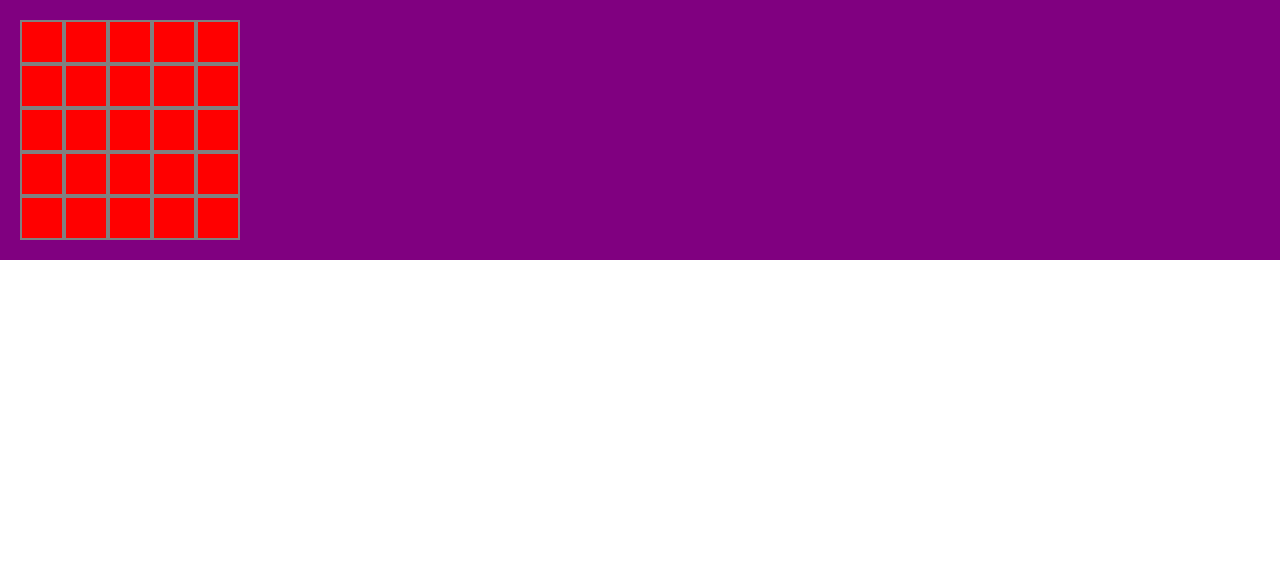
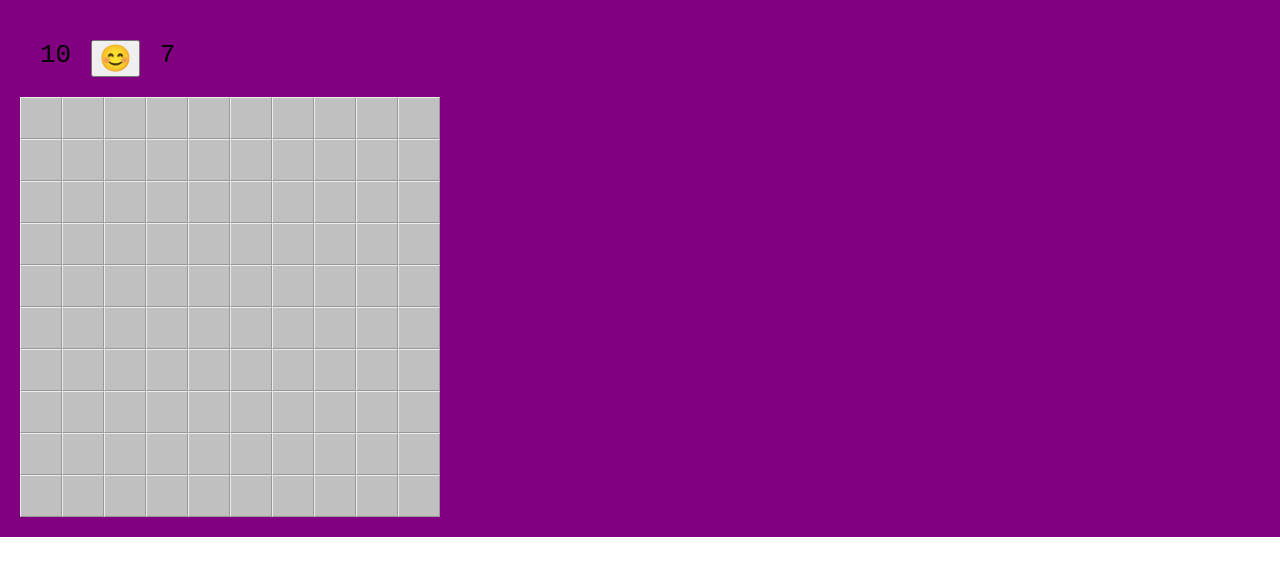
Before and after one commit to kirken93/minesweeper, a React (Create React App) app: page / in a window 1280 px wide. Shown: the top 576 px of the page. Built offline with nearby package versions, Linux system fonts and the light colour scheme.

Commit message:
Lots of work squashed into one commit since I finally got this setup on my laptop. Basically a lot works now, though there are still some TODOs and things to make configurable

```diff
--- a/package.json
+++ b/package.json
@@ -6,6 +6,7 @@
     "@testing-library/jest-dom": "^4.2.4",
     "@testing-library/react": "^9.5.0",
     "@testing-library/user-event": "^7.2.1",
+    "immutable": "^4.0.0-rc.12",
     "react": "^16.13.1",
     "react-dom": "^16.13.1",
     "react-scripts": "3.4.1"
--- a/src/App.css
+++ b/src/App.css
@@ -1,6 +1,20 @@
 .board {
   background-color: purple;
   padding: 20px;
+  font-family: monospace;
+  font-size: 14px;
+}
+
+.board .header {
+  font-size: 26px;;
+}
+
+.board .header div {
+  padding: 10px;
+}
+
+.board .header button {
+  font-size: 26px;
 }
 
 .board .row {
@@ -8,9 +22,34 @@
 }
 
 .board .row .square {
-  background-color: red;
-  border: 2px gray solid;
+  background-color: #c0c0c0;
+  border: 1px outset #ececec;
+  display: flex;
+  align-items: center;
+  justify-content: center;
+  font-size: 20px;
   height: 20px;
   width: 20px;
   padding: 10px;
 }
+
+.board .row .square.exposed {
+  border: 1px #A9A9A9 solid;
+}
+
+/* TODO add SASS...this would be much easier to nest */
+.board .row .square.blue {
+  color: blue;
+}
+
+.board .row .square.green {
+  color: green;
+}
+
+.board .row .square.red {
+  color: red;
+}
+
+.board .row .square.darkblue {
+  color: darkblue;
+}
--- a/src/App.js
+++ b/src/App.js
@@ -1,15 +1,22 @@
 import React from 'react';
-import logo from './logo.svg';
+import { useState, useReducer } from "react";
 import './App.css';
 import BoardModel from "./BoardModel.js";
 import Board from "./Board.jsx";
 
+// TODO make these configurable
+const height = 10;
+const width = 10;
+const numBombs = 10;
+const createNewBoard = () => { return new BoardModel({ height, width, numBombs }) };
+
 function App() {
-  const board = new BoardModel(5, 5, 10);
+  const [board, setBoard] = useState(createNewBoard());
+  const newGame = () => setBoard(createNewBoard());
 
   return (
     <div className="App">
-      <Board board={board} />
+      <Board board={board} setBoard={setBoard} newGame={newGame} />
     </div>
   );
 }
--- a/src/Board.jsx
+++ b/src/Board.jsx
@@ -1,41 +1,93 @@
 import React from "react";
-import { useState} from "react";
 import PropTypes from "prop-types";
 import BoardModel from "./BoardModel";
 import Square from "./Square.jsx";
 
 const Board = (props) => {
 
-  const [gameOver, setGameOver] = useState(false);
+  const { board } = props;
+  const [time, setTime] = React.useState(0);
 
-  const rows = props.board.squares.map((row, r) => {
+  const reset = () => {
+    setTime(0);
+  };
+
+  React.useEffect(() => {
+    if (board.getIsGameOver() && board.squares.flatMap(row => row).every(s => !s.isExposed))
+      return;
+
+    const intervalId = setInterval(() => {
+      setTime(time + 1);
+    }, 1000);
+
+    // clear interval on re-render to avoid memory leaks
+    return () => clearInterval(intervalId);
+  }, [time]);
+
+  const status = board.getGameStatus();
+  let statusRow = null;
+  if (status) {
+    statusRow = <div className="row">
+      <div>
+        {status}
+      </div>
+    </div>
+  }
+
+  const header = <div className="header">
+    <div className="row">
+      <div>{board.getBombsRemaining()}</div>
+      <div>
+        <button type="button" onClick={props.newGame}>
+          😊
+        </button>
+      </div>
+      <div>{time}</div>
+    </div>
+    {statusRow}
+  </div>
+
+  const rows = board.squares.map((row, r) => {
     const rowSquares = row.map((square, s) => {
+      const clickSquare = () => {
+        if (square.isExposed)
+          return;
 
-      const clickSquare = () => {
-        if (gameOver) {
+        let newBoard = board;
+        if (square.isBomb) {
+          newBoard = newBoard.set("squares", BoardModel.revealAll(newBoard.squares));
+        } else {
+          newBoard = newBoard.set("squares", BoardModel.reveal(newBoard.squares, square));
+        }
+        props.setBoard(newBoard);
+      };
+
+      const flagSquare = () => {
+        if (square.isExposed)
           return;
-        }
 
-        if (square.isBomb) {
-          setGameOver(true);
-        }
+        const squares = board.squares.setIn([square.x, square.y], square.toggleFlag());
+        props.setBoard(board.set('squares', squares));
       };
 
       return <Square key={s}
                      square={square}
-                     isGameOver={gameOver}
-                     onClick={clickSquare} />;
+                     onClick={clickSquare}
+                     flag={flagSquare} />;
     });
     return <div key={r} className="row">{rowSquares}</div>;
   });
 
   return <div className="board">
+    {header}
     {rows}
   </div>;
 };
 
 Board.propTypes = {
-  board: PropTypes.instanceOf(BoardModel).isRequired
+  board: PropTypes.instanceOf(BoardModel).isRequired,
+  setBoard: PropTypes.func.isRequired,
+  newGame: PropTypes.func.isRequired
 };
 
 export default Board;
--- a/src/BoardModel.js
+++ b/src/BoardModel.js
@@ -1,19 +1,98 @@
 import SquareModel from "./SquareModel";
+import { Record, List } from "immutable";
+import { Simulate } from "react-dom/test-utils";
 
-class BoardModel {
-  constructor(height, width, numBombs) {
-    this.height = height;
-    this.width = width;
-    this.numBombs = numBombs;
+const getRandomNum = (max, min = 0) => {
+  return Math.floor(Math.random() * (max - min + 1)) + min;
+};
 
-    let squares = [];
-    for (var x = 0; x < height; x++) {
-      squares[x] = [];
-      for (var y = 0; y < width; y++) {
-        squares[x][y] = new SquareModel(x, y, true);
+const BoardRecord = Record({
+  height: 0,
+  width: 0,
+  numBombs: 0,
+  squares: undefined
+});
+
+class BoardModel extends BoardRecord {
+  constructor(props) {
+
+    // Create all the squares for the board
+    let squares = List();
+    for (var x = 0; x < props.height; x++) {
+      squares = squares.set(x, List());
+      for (var y = 0; y < props.width; y++) {
+        squares = squares.setIn([x, y], new SquareModel({ x, y }));
       }
     }
-    this.squares = squares;
+
+    // Randomly assign x number of bombs across the board
+    let minesSet = 0;
+    while (minesSet < props.numBombs) {
+      var x = getRandomNum(props.height - 1);
+      var y = getRandomNum(props.width - 1);
+
+      if (!squares.getIn([x, y]).isBomb) {
+        squares = squares.setIn([x,y], new SquareModel({ x, y, isBomb: true }));
+        minesSet++;
+      }
+    }
+
+    super({...props, squares});
+  }
+
+  getBombsRemaining() {
+    return this.squares.flatMap(row => row).count(s => s.isBomb && !s.isFlagged);
+  }
+
+  getGameStatus() {
+    const bombs = this.squares.flatMap(row => row).filter(s => s.isBomb);
+    if (bombs.some(b => b.isExposed)) {
+      return "You lose :(";
+    } else if (bombs.every(b => b.isFlagged)) {
+      // TODO in this case, need to expose every square
+      return "You win!";
+    }
+
+    return null;
+  }
+
+  getIsGameOver() {
+    return this.getGameStatus() !== null;
+  }
+
+  static revealAll(squares) {
+    let newSquares = squares;
+
+    squares.flatMap(row => row).filter(s => !s.isExposed).forEach(s => {
+      newSquares = BoardModel.reveal(newSquares, s);
+    });
+    return newSquares;
+  }
+
+  static reveal(squares, square) {
+    let newSquares = squares;
+
+    // set data for this square
+    if (!square.isExposed) {
+      const newSquare = square.expose(newSquares);
+      newSquares = newSquares.setIn([square.x, square.y], newSquare);
+      if (newSquare.data === 0) {
+        const neighbors = SquareModel.getNeighbors(newSquares, newSquare);
+        neighbors.map(neighbor => {
+          newSquares = BoardModel.reveal(newSquares, neighbor);
+        })
+      }
+    }
+
+    const bombs = newSquares.flatMap(row => row).filter(s => s.isBomb);
+    if (bombs.some(b => b.isExposed)) {
+      return BoardModel.revealAll(newSquares);
+
+    } else if (bombs.every(b => b.isFlagged)) {
+      return BoardModel.revealAll(newSquares);
+    }
+
+    return newSquares;
   }
 }
 
--- a/src/Square.jsx
+++ b/src/Square.jsx
@@ -1,34 +1,41 @@
 import React from 'react';
-import {useState} from 'react';
 import PropTypes from 'prop-types';
 import SquareModel from "./SquareModel";
 
 const Square = (props) => {
+  const handleContextMenu = (event) => {
+    if (!props.square.isExposed) {
+      event.preventDefault();
+      props.flag();
+    }
+  };
 
-  const [isClicked, setIsClicked] = useState(false);
+  const { square } = props;
 
   let content = null;
-  if (isClicked || props.isGameOver) {
-    content = props.square.isBomb
-    ? "💣"
-    : "🚩";
+  let className = "square" + (square.className ? ` ${square.className}` : "");
+  if (square.isExposed) {
+    className += " exposed";
+    if (square.isBomb) {
+      content = "💣";
+    } else if (!!square.data) {
+      content = square.data;
+    }
+  } else if (square.isFlagged) {
+    content = "🚩";
   }
 
-  const click = () => {
-    setIsClicked(true);
-    props.onClick();
-  };
-
-  return <div className="square"
-              onClick={click}>
+  return <div className={className}
+              onClick={props.onClick}
+              onContextMenu={handleContextMenu}>
     {content}
   </div>;
 };
 
 Square.propTypes = {
   square: PropTypes.instanceOf(SquareModel).isRequired,
-  isGameOver: PropTypes.bool.isRequired,
-  onClick: PropTypes.func.isRequired
+  onClick: PropTypes.func.isRequired,
+  flag: PropTypes.func.isRequired
 };
 
 export default Square;
--- a/src/SquareModel.js
+++ b/src/SquareModel.js
@@ -1,10 +1,98 @@
-class SquareModel {
-  constructor(x, y, isBomb) {
-    this.x = x;
-    this.y = y;
-    this.isBomb = isBomb;
+import { Record, List } from "immutable";
+
+const getColorClass = (bombCount) => {
+  if (bombCount === 1)
+    return "blue";
+  if (bombCount === 2)
+    return "green";
+  if (bombCount === 3)
+    return "red";
+  if (bombCount === 4)
+    return "darkblue";
+};
+
+const SquareRecord = Record({
+  x: 0,
+  y: 0,
+  isBomb: false,
+  isExposed: false,
+  isFlagged: false,
+  data: null,
+  className: ""
+});
+
+class SquareModel extends SquareRecord {
+  expose(squares) {
+    let bombCount;
+    if (!this.isBomb) {
+      const surroundingSquares = getSurroundingSquares(squares, this);
+      bombCount = surroundingSquares.count(square => square.isBomb);
+    }
+
+    return this.set("isExposed", true).set('data', bombCount).set("className", getColorClass(bombCount));
   }
 
+  toggleFlag() {
+    return this.set("isFlagged", !this.isFlagged);
+  }
+
+  static getNeighbors(squares, square) {
+    return getSurroundingSquares(squares, square);
+  }
 }
 
+const getSurroundingSquares = (squares, square) => List([
+  getTopLeft(squares, square),
+  getTopMiddle(squares, square),
+  getTopRight(squares, square),
+  getLeft(squares, square),
+  getRight(squares, square),
+  getBottomLeft(squares, square),
+  getBottomMiddle(squares, square),
+  getBottomRight(squares, square)
+]).filter(s => s != null);
+
+const getTopLeft = (squares, square) => {
+  return getNeighbor(squares, [square.x - 1, square.y - 1]);
+};
+
+const getTopMiddle = (squares, square) => {
+  return getNeighbor(squares, [square.x - 1, square.y]);
+};
+
+const getTopRight = (squares, square) => {
+  return getNeighbor(squares, [square.x - 1, square.y + 1]);
+};
+
+const getLeft = (squares, square) => {
+  return getNeighbor(squares, [square.x, square.y - 1]);
+};
+
+const getRight = (squares, square) => {
+  return getNeighbor(squares, [square.x, square.y + 1]);
+};
+
+const getBottomLeft = (squares, square) => {
+  return getNeighbor(squares, [square.x + 1, square.y - 1]);
+};
+
+const getBottomMiddle = (squares, square) => {
+  return getNeighbor(squares, [square.x + 1, square.y]);
+};
+
+const getBottomRight = (squares, square) => {
+  return getNeighbor(squares, [square.x + 1, square.y + 1]);
+};
+
+const getNeighbor = (squares, neighborCoordinates) => {
+  const maxCoordinates = [squares.size, squares.first().size];
+  if (neighborCoordinates[0] >= 0
+    && neighborCoordinates[1] >= 0
+    && neighborCoordinates[0] < maxCoordinates[0]
+    && neighborCoordinates[1] < maxCoordinates[1]) {
+      return squares.getIn(neighborCoordinates);
+    }
+    return null;
+};
+
 export default SquareModel;
```
Also changed, not shown: 1 other file (tests, documents, lock files or other folders).
